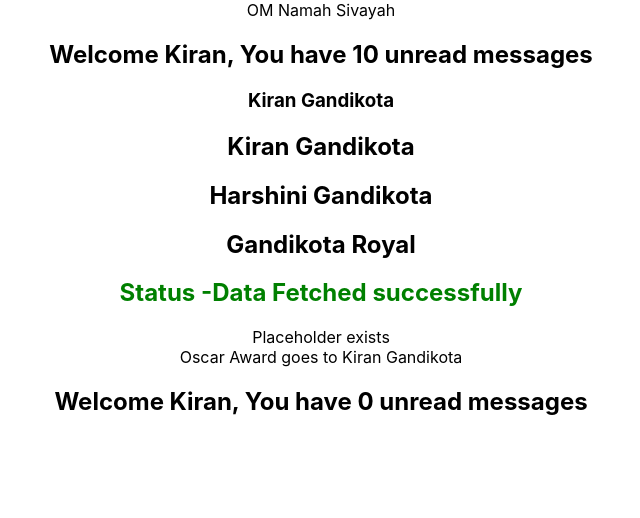
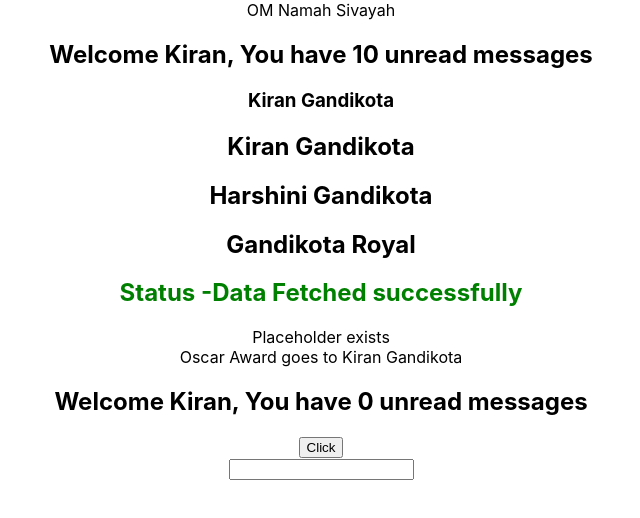
Before and after one commit to kiran226/react-typescript-demo, a React (Create React App) app: page / in a window 1280 px wide. Shown: the top 518 px of the page, without its empty margins (319-959 px from the left). Built offline with nearby package versions, Linux system fonts and the light colour scheme.

Commit message:
event props

```diff
--- a/src/App.tsx
+++ b/src/App.tsx
@@ -1,7 +1,9 @@
 
 import './App.css';
+import { Button } from './components/Button';
 import { Greet } from './components/Greet';
 import { Heading } from './components/Heading';
+import { Input } from './components/Input';
 import { Oscar } from './components/Oscar';
 import { Person } from './components/Person';
 import { PersonList } from './components/PersonList';
@@ -46,6 +48,12 @@
 
       <Greet name='Kiran'  isloggedin={true} />
 
+      <Button handleClick={(event,id)=>{
+        console.log("Button Clicked", event, id )
+      }} />
+
+      <Input  value='' handleChange={ event => console.log(event)}/>
+
     </div>
   );
 }
--- /dev/null
+++ b/src/components/Button.tsx
@@ -0,0 +1,9 @@
+type ButtonProps={
+    handleClick : (event : React.MouseEvent<HTMLButtonElement>, id:number )=>void
+}
+
+export const Button = (props: ButtonProps) => {
+    return (
+        <button onClick={(event)=> props.handleClick(event,1)} >Click</button>
+    )
+}
--- /dev/null
+++ b/src/components/Input.tsx
@@ -0,0 +1,12 @@
+type InputProps ={
+    value: string,
+    handleChange : (event : React.ChangeEvent<HTMLInputElement> ) =>void
+}
+
+export const Input = (props: InputProps) => {
+    return (
+        <div>
+            <input type="text" value={props.value} onChange={props.handleChange} />
+        </div>
+    )
+}
```
